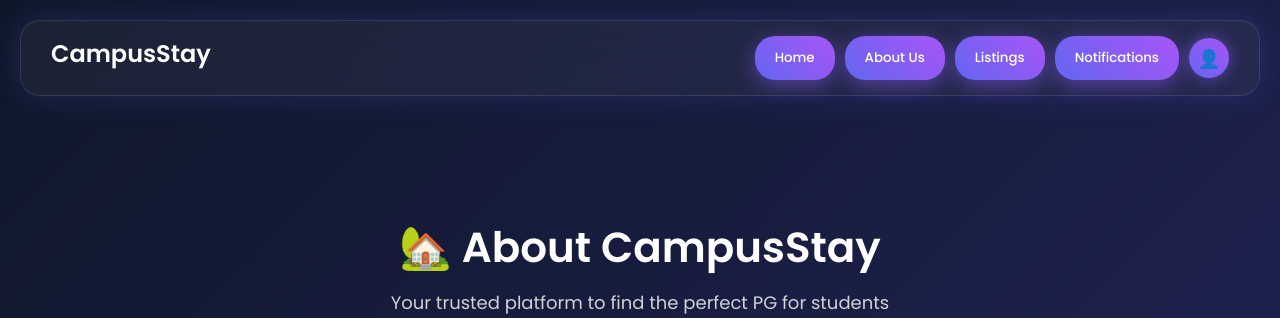
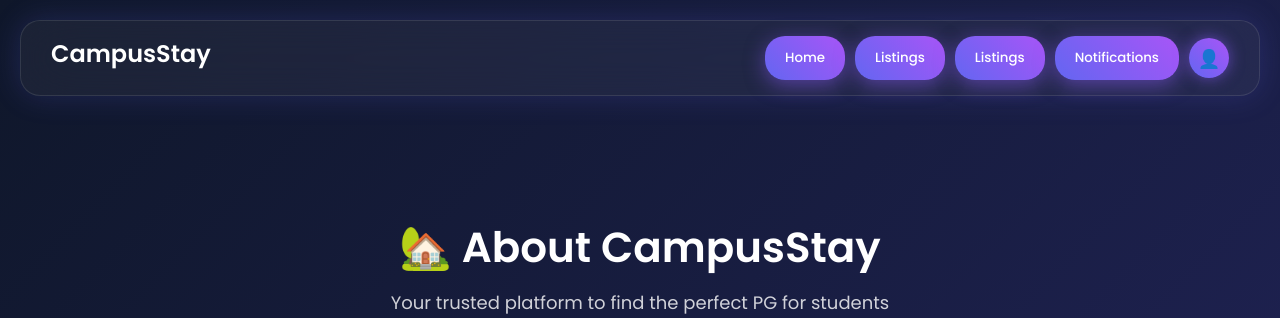
Before and after one commit to shivanisable13/rent_pag, a PHP site: page /user/about.php in a window 1280 px wide. Shown: the top 318 px of the page. Run offline with PHP 8.4, Linux system fonts and the light colour scheme.

Commit message:
Update header.php

```diff
--- a/includes/header.php
+++ b/includes/header.php
@@ -10,8 +10,8 @@ $user_name = $_SESSION['user_name'] ?? 'User';
 <head>
     <title>CampusStay</title>
 
-    <link rel="stylesheet" href="/campusstay/assets/css/style.css">
-    <script src="/campusstay/assets/js/script.js" defer></script>
+   <link rel="stylesheet" href="/assets/css/style.css">
+    <script src="/assets/js/script.js" defer></script>
 </head>
 
 <body>
@@ -22,11 +22,9 @@ $user_name = $_SESSION['user_name'] ?? 'User';
 
     <div style="display:flex;align-items:center;gap:10px;">
 
-        <a href="/campusstay/user/home.php"><button>Home</button></a>
+        <a href="/user/home.php"><button>Home</button></a>
 
-        <a href="about.php">
-            <button>About Us</button>
-        </a>
+<a href="/user/listing.php"><button>Listings</button></a>
 
         <a href="/campusstay/user/listing.php"><button>Listings</button></a>
 
@@ -44,7 +42,7 @@ $user_name = $_SESSION['user_name'] ?? 'User';
                 <p>Welcome <b><?php echo htmlspecialchars($user_name); ?></b></p>
                 <hr>
 
-                <a href="/campusstay/user/logout.php">Logout</a>
+                <a href="/user/logout.php">Logout</a>
             </div>
         </div>
 
```
